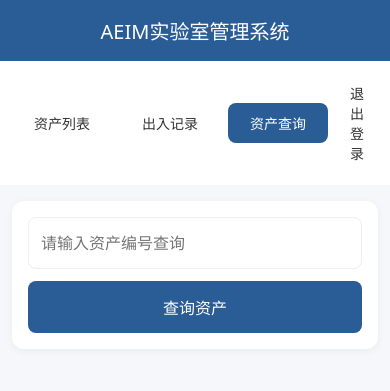
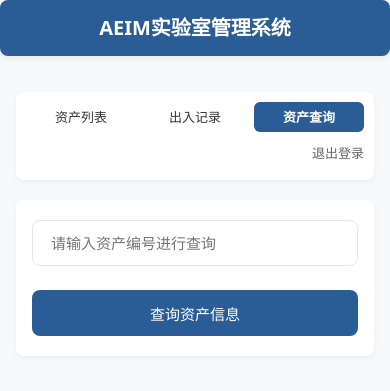
Before and after one commit to liuhuaqing446/lab-asset, a Flask app: page /query in a window 390 px wide. Shown: the top 391 px of the page. Run offline with Flask 3, Linux system fonts and the light colour scheme; the visitor is signed in with stand-in values (Sample User, id 1).

Commit message:
Update query.html

```diff
--- a/templates/query.html
+++ b/templates/query.html
@@ -2,43 +2,65 @@
 <html>
 <head>
 <meta charset="UTF-8">
-  <meta name="viewport" content="width=device-width, initial-scale=1.0, user-scalable=no">
-  <title>{{ system_name }}</title>
+<meta name="viewport" content="width=device-width, initial-scale=1.0,user-scalable=no">
+<title>{{system_name}}</title>
 <style>
-    /* 全局重置+自适应基础 */
-    * { box-sizing: border-box; margin: 0; padding: 0; font-family: system-ui, -apple-system, "Segoe UI", Roboto, sans-serif; }
-    body { background: #f5f7fa; }
-    .container { width: 100%; max-width: 1200px; margin: 0 auto; padding: 0 12px; }
-    .header { background: #2a5c96; color: #fff; padding: 16px; text-align: center; font-size: 20px; font-weight: 500; }
-    .nav { background: #fff; margin-bottom: 16px; padding: 12px; display: flex; flex-wrap: wrap; gap: 8px; align-items: center; }
-    .nav a { text-decoration: none; color: #333; border-radius: 8px; padding: 10px 8px; font-size: 14px; flex: 1; min-width: 100px; text-align: center; transition: 0.2s; }
-    .nav a.active { background: #2a5c96; color: #fff; }
-    .nav a.logout { margin-left: auto; min-width: auto; }
-    .form-box, .result-box { background: #fff; padding: 16px; border-radius: 12px; margin-bottom: 16px; box-shadow: 0 2px 8px rgba(0,0,0,0.05); }
-    .form-box input { width: 100%; padding: 14px 12px; font-size: 16px; border: 1px solid #eee; border-radius: 8px; outline: none; margin-bottom: 12px; }
-    .form-box input:focus { border-color: #2a5c96; }
-    .btn { display: inline-block; border: none; border-radius: 8px; padding: 14px 20px; font-size: 16px; cursor: pointer; min-height: 48px; text-align: center; transition: 0.2s; background: #2a5c96; color: #fff; width: 100%; }
-    .btn:hover { background: #234b7a; }
-    .result-box h3 { font-size: 18px; font-weight: 500; margin-bottom: 16px; color: #333; }
-    .asset-info { line-height: 2; font-size: 16px; margin-bottom: 20px; }
-    .status-in { color: #07c160; font-weight: 500; }
-    .status-out { color: #fa4753; font-weight: 500; }
-    .record-list { border-top: 1px solid #f5f5f5; padding-top: 20px; }
-    .record-item { padding: 12px 0; border-bottom: 1px solid #f5f5f5; font-size: 14px; line-height: 1.8; }
-    .record-type-out { color: #fa4753; }
-    .record-type-in { color: #07c160; }
-    /* 桌面端适配 (>768px) */
-    @media (min-width: 768px) {
-      .nav { flex-wrap: nowrap; }
-      .nav a { flex: none; padding: 10px 20px; font-size: 16px; }
-      .form-box, .result-box { padding: 30px; }
-      .asset-info { font-size: 18px; }
-      .record-item { font-size: 16px; }
+* {box-sizing:border-box;margin:0;padding:0;font-family:system-ui, "Microsoft YaHei", sans-serif;}
+body {background:#f8f9fa;line-height:1.4;}
+/* 容器 */
+.container {max-width:900px;margin:0 auto;padding:16px;}
+/* 头部 */
+.header {background:#2a5c96;color:#fff;padding:18px;text-align:center;font-size:24px;font-weight:600;box-shadow:0 2px 8px rgba(0,0,0,0.08);margin-bottom:20px;border-radius:8px;}
+/* 导航 */
+.nav {background:#fff;padding:12px 16px;border-radius:8px;box-shadow:0 2px 6px rgba(0,0,0,0.05);margin-bottom:20px;display:flex;align-items:center;gap:4px;}
+.nav a {padding:8px 18px;border-radius:6px;text-decoration:none;color:#333;font-size:14px;transition:all 0.2s ease;}
+.nav a.active {background:#2a5c96;color:#fff;font-weight:600;}
+.nav a:hover:not(.active):not(.logout) {background:#f5f7fa;color:#2a5c96;}
+.nav a.logout {margin-left:auto;color:#666;padding:8px 0;}
+.nav a.logout:hover {color:#2a5c96;background:transparent;}
+/* 查询表单 */
+.form-box {background:#fff;padding:30px 24px;border-radius:8px;box-shadow:0 2px 6px rgba(0,0,0,0.05);margin-bottom:20px;text-align:center;}
+.form-box input {width:100%;max-width:450px;padding:12px 18px;border:1px solid #e5e7eb;border-radius:8px;font-size:16px;transition:all 0.2s ease;outline:none;margin-bottom:24px;}
+.form-box input:focus {border-color:#2a5c96;box-shadow:0 0 0 3px rgba(42,92,150,0.1);}
+.btn-query {width:100%;max-width:450px;height:46px;background:#2a5c96;color:#fff;border:none;border-radius:8px;font-size:16px;cursor:pointer;transition:all 0.2s ease;}
+.btn-query:hover {background:#234b7a;transform:translateY(-1px);}
+.btn-query:active {transform:translateY(0);}
+/* 结果盒子 */
+.result-box {background:#fff;padding:28px;border-radius:8px;box-shadow:0 2px 6px rgba(0,0,0,0.05);display:none;}
+/* 资产信息 */
+.asset-info {line-height:2.4;font-size:15px;margin-bottom:28px;padding-bottom:20px;border-bottom:1px solid #e5e7eb;}
+.asset-info p {display:flex;justify-content:space-between;padding:0 8px;}
+.asset-info p span:first-child {color:#666;width:120px;text-align:right;padding-right:16px;}
+.asset-info p span:last-child {font-weight:500;color:#333;flex:1;text-align:left;}
+.status-in {color:#07c160;font-weight:600;}
+.status-out {color:#e03131;font-weight:600;}
+/* 记录列表 */
+.record-list h4 {font-size:16px;color:#333;margin-bottom:16px;padding-left:8px;border-left:4px solid #2a5c96;}
+.record-item {padding:14px;border-radius:6px;background:#fafbfc;margin-bottom:12px;border:1px solid #f1f3f5;}
+.record-item p {font-size:14px;margin-bottom:8px;}
+.record-item p:last-child {margin-bottom:0;}
+.record-item p span {color:#666;margin-right:8px;}
+/* 提示框 */
+.empty-tip {text-align:center;color:#999;padding:40px 0;font-size:15px;}
+.loading-tip {text-align:center;color:#666;padding:40px 0;font-size:15px;}
+/* 响应式 */
+@media (max-width:768px) {
+  .nav {flex-wrap:wrap;padding:10px;}
+  .nav a {padding:6px 12px;font-size:13px;flex:1;text-align:center;}
+  .nav a.logout {margin-left:0;flex:100%;text-align:right;}
+  .header {padding:14px;font-size:20px;}
+  .form-box {padding:20px 16px;}
+  .form-box input, .btn-query {max-width:100%;font-size:15px;}
+  .result-box {padding:20px 16px;}
+  .asset-info {line-height:2;font-size:14px;}
+  .asset-info p span:first-child {width:90px;padding-right:8px;}
+  .record-item {padding:12px;font-size:13px;}
 }
 </style>
 </head>
 <body>
-  <div class="header">{{ system_name }}</div>
+<div class="header">{{system_name}}</div>
+<div class="container">
   <div class="nav">
     <a href="/">资产列表</a>
     <a href="/record">出入记录</a>
@@ -46,81 +68,91 @@
     <a href="/logout" class="logout">退出登录</a>
   </div>
 
-  <div class="container">
   <div class="form-box">
-      <input type="text" id="assetId" placeholder="请输入资产编号查询">
-      <button class="btn" onclick="searchAsset()">查询资产</button>
+    <input type="text" id="assetId" placeholder="请输入资产编号进行查询" autocomplete="off">
+    <button class="btn-query" onclick="searchAsset()">查询资产信息</button>
   </div>
 
-    <div class="result-box" id="resultBox" style="display: none;">
-      <div id="assetInfo" class="asset-info"></div>
+  <div class="result-box" id="resultBox">
+    <div class="asset-info" id="assetInfo"></div>
     <div class="record-list" id="recordList"></div>
   </div>
 </div>
 
 <script>
-    const baseUrl = "{{ request.host_url }}";
-    // 资产查询方法
+// 基础路径，适配不同部署环境
+const baseUrl = window.location.origin;
+// 回车查询，优化操作体验
+document.getElementById('assetId').addEventListener('keydown', (e) => {
+  if (e.key === 'Enter') searchAsset();
+  if (e.key === ' ') e.preventDefault(); // 禁止空格输入
+});
+// 核心查询方法，优化请求流畅度
 function searchAsset() {
   const assetId = document.getElementById("assetId").value.trim();
   if (!assetId) {
-        alert("请输入资产编号！");
+    alert("请输入有效的资产编号！");
     return;
   }
-      // 显示加载状态
-      document.getElementById("resultBox").style.display = "block";
-      document.getElementById("assetInfo").innerHTML = "<p style='text-align:center;'>查询中...</p>";
-      document.getElementById("recordList").innerHTML = "";
+  // 初始化结果框
+  const resultBox = document.getElementById("resultBox");
+  const assetInfo = document.getElementById("assetInfo");
+  const recordList = document.getElementById("recordList");
+  resultBox.style.display = "block";
+  assetInfo.innerHTML = '<div class="loading-tip">正在查询，请稍候...</div>';
+  recordList.innerHTML = "";
 
-      fetch(baseUrl + "api/asset", {
+  // 发起异步请求，优化错误处理
+  fetch(`${baseUrl}/api/asset`, {
     method: "POST",
     headers: { "Content-Type": "application/json" },
-        body: JSON.stringify({ asset_id: assetId })
+    body: JSON.stringify({ asset_id: assetId }),
+    timeout: 5000 // 设置超时时间，提升体验
   })
-      .then(res => res.json())
+  .then(res => {
+    if (!res.ok) throw new Error("网络请求失败，请检查网络");
+    return res.json();
+  })
   .then(data => {
     if (!data.ok) {
-          document.getElementById("assetInfo").innerHTML = "<p style='color:#fa4753;'>未找到该资产，请检查编号！</p>";
+      assetInfo.innerHTML = '<div class="empty-tip" style="color:#e03131;">未找到该资产，请检查编号是否正确！</div>';
       return;
     }
+    // 渲染资产信息
     const asset = data.asset;
-        const unreturned = data.unreturned;
-        // 渲染资产基础信息
-        document.getElementById("assetInfo").innerHTML = `
-          <p>资产编号：${asset.asset_id}</p>
-          <p>资产名称：${asset.name}</p>
-          <p>采购时间：${asset.purchase_time}</p>
-          <p>存放位置：${asset.location || '未填写'}</p>
-          <p>总数量：${asset.total_quantity} | 剩余数量：${asset.current_quantity}</p>
-          <p>当前状态：<span class="${asset.status == '在库' ? 'status-in' : 'status-out'}">${asset.status}</span></p>
+    assetInfo.innerHTML = `
+      <p><span>资产编号：</span><span>${asset.asset_id}</span></p>
+      <p><span>资产名称：</span><span>${asset.name}</span></p>
+      <p><span>设备型号：</span><span>${asset.model || '未填写'}</span></p>
+      <p><span>采购时间：</span><span>${asset.purchase_time}</span></p>
+      <p><span>存放位置：</span><span>${asset.location || '未填写'}</span></p>
+      <p><span>资产总数量：</span><span>${asset.total_quantity}</span></p>
+      <p><span>剩余可领用数量：</span><span>${asset.current_quantity}</span></p>
+      <p><span>当前资产状态：</span><span class="${asset.status=='在库'?'status-in':'status-out'}">${asset.status}</span></p>
     `;
-        // 渲染未归还记录
+    // 渲染领用记录
+    const unreturned = data.unreturned || [];
     if (unreturned.length === 0) {
-          document.getElementById("recordList").innerHTML = "<p style='text-align:center; color:#666;'>暂无未归还记录</p>";
-        } else {
-          let recordHtml = "<h4 style='margin-bottom:12px;'>未归还领用记录</h4>";
+      recordList.innerHTML = '<div class="empty-tip">该资产暂无未归还的领用记录</div>';
+      return;
+    }
+    recordList.innerHTML = '<h4>未归还领用记录</h4>';
     unreturned.forEach(r => {
-            recordHtml += `
+      recordList.innerHTML += `
         <div class="record-item">
-                <p>操作时间：${r.time}</p>
-                <p>领用人员：${r.person}</p>
-                <p>领用数量：${r.quantity}台</p>
-                <p>使用用途：${r.purpose || '未填写'}</p>
+          <p><span>操作时间：</span>${r.time}</p>
+          <p><span>领用人员：</span>${r.person}</p>
+          <p><span>领用数量：</span>${r.quantity}</p>
+          <p><span>使用用途：</span>${r.purpose || '未填写'}</p>
         </div>
       `;
     });
-          document.getElementById("recordList").innerHTML = recordHtml;
-        }
   })
   .catch(err => {
-        document.getElementById("assetInfo").innerHTML = "<p style='color:#fa4753;'>查询失败，请稍后重试！</p>";
-        console.error(err);
+    assetInfo.innerHTML = `<div class="empty-tip" style="color:#e03131;">${err.message}，请稍后重试！</div>`;
+    console.error("查询错误：", err);
   });
 }
-    // 回车触发查询
-    document.getElementById("assetId").addEventListener("keydown", (e) => {
-      if (e.key === "Enter") searchAsset();
-    });
 </script>
 </body>
 </html>
```
Lines whose indentation alone changed are shown as unchanged.
